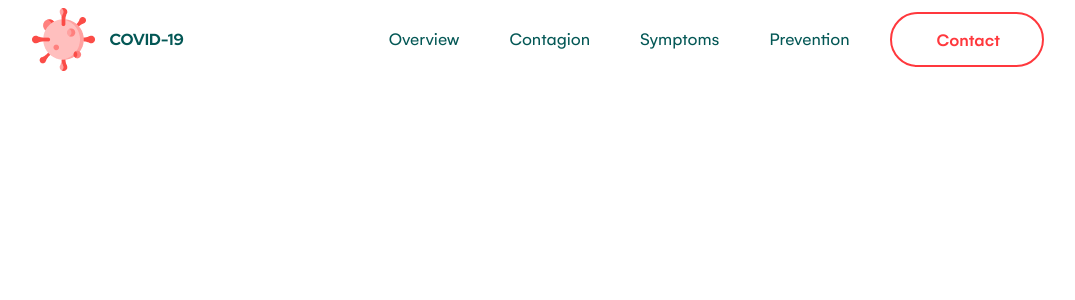
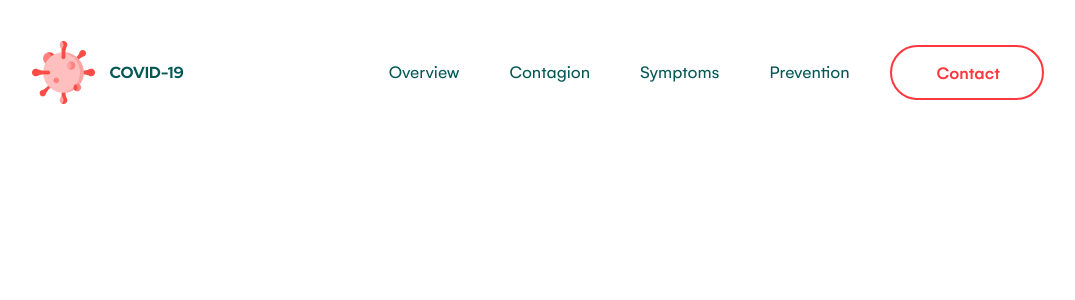
Before and after one commit to YongminK/mockups, a React (Create React App) app in the folder covid-19/: page / in a window 1280 px wide. Shown: the top 300 px of the page, without its empty margins (102-1177 px from the left). Built offline with nearby package versions, Linux system fonts and the light colour scheme.

Commit message:
header padding

```diff
--- a/covid-19/src/components/Navigation.js
+++ b/covid-19/src/components/Navigation.js
@@ -2,7 +2,7 @@ import React from "react";
 import '../styles/navigation.sass'
 export default function Navigation() {
     return(
-        <div className='navigation header'>
+        <div className='navigation top'>
             <div className='navigation__logo'>
                 <img src={require('../img/virus-icon.png')} alt=""/>
                 <span>COVID-19</span>
--- a/covid-19/src/styles/navigation.sass
+++ b/covid-19/src/styles/navigation.sass
@@ -4,7 +4,7 @@
 	display: flex
 	justify-content: space-between
 	align-items: center
-	padding: 0 10%
+	padding: 33px 10%
 	&__logo
 		display: flex
 		align-items: center
```
